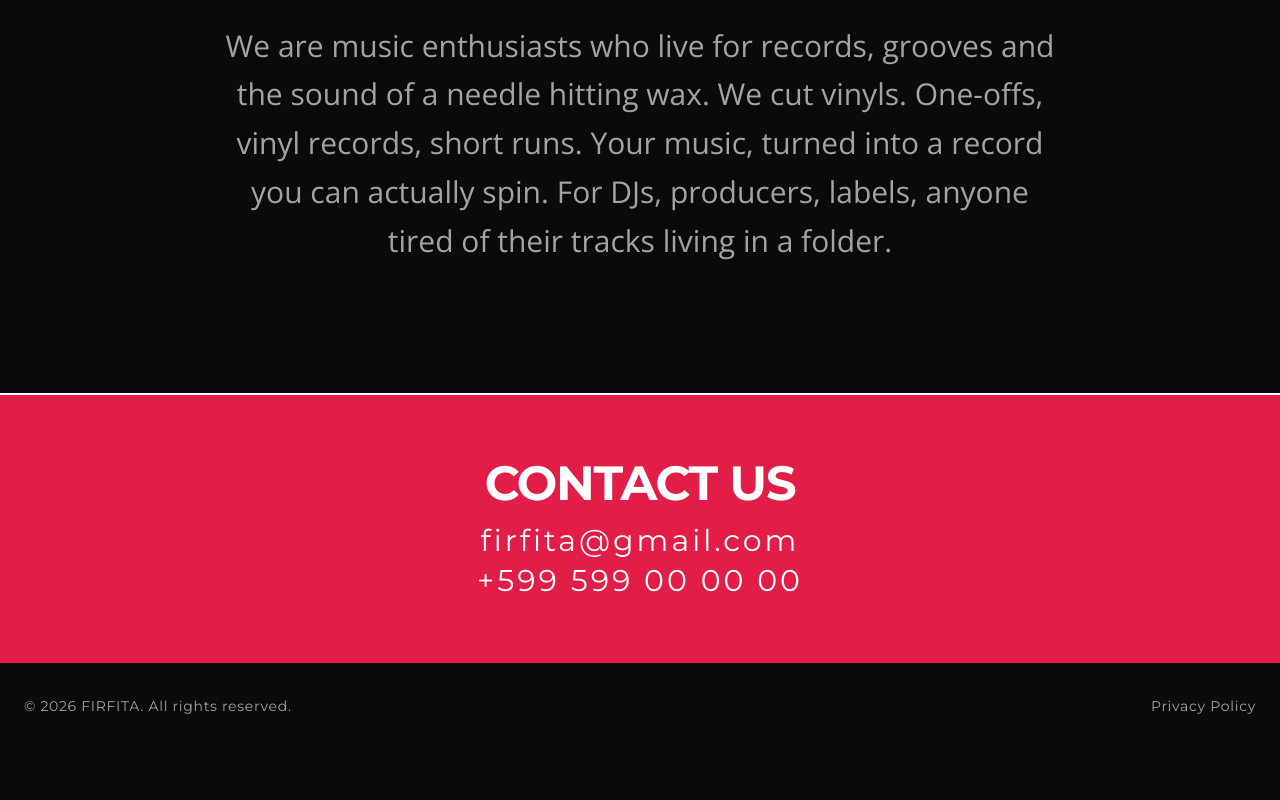
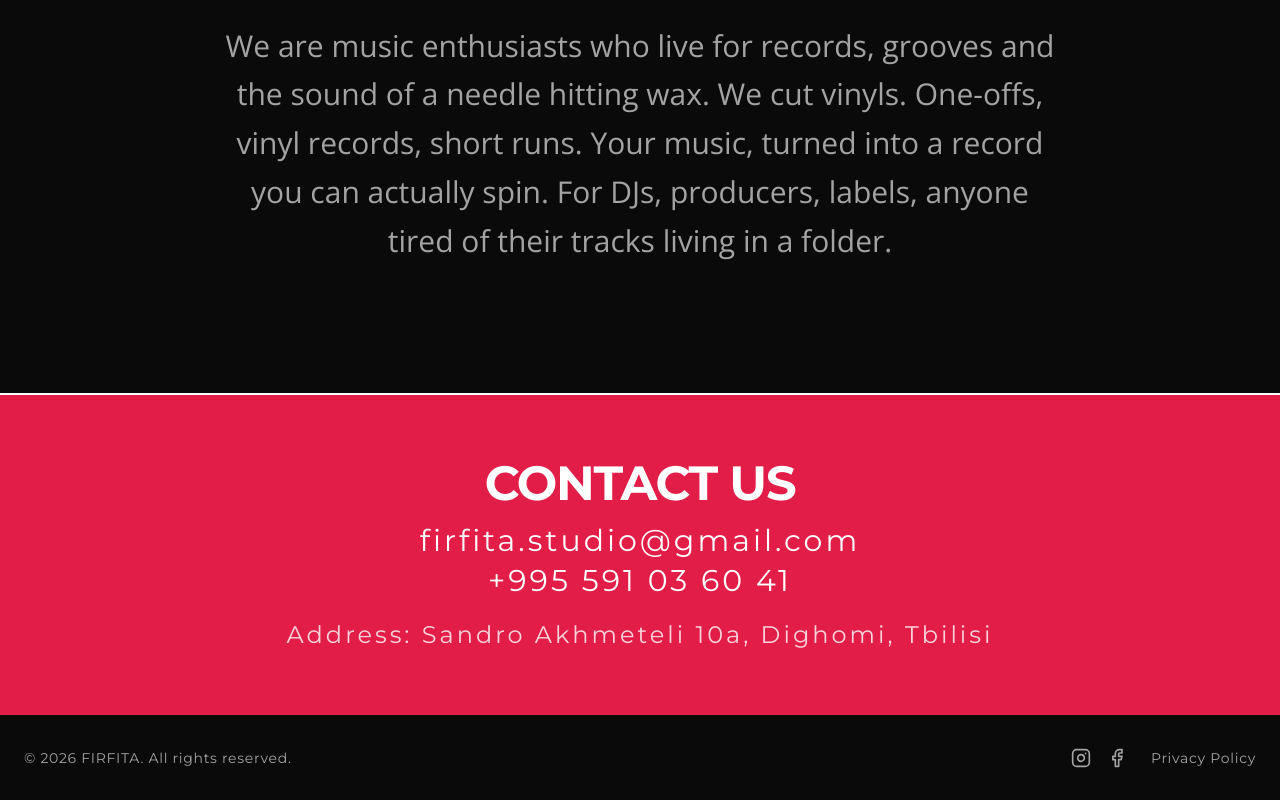
Before and after one commit to QA-fukumachi/firfita-nextjs, a Next.js app: page /en in a window 1280 px wide. Shown: the part 2783-3583 px from the top of the page. Before the commit the page ends 3531 px from the top, so only its background shows below. Built offline with nearby package versions, Linux system fonts and the light colour scheme.

Commit message:
feat: update contact information and add social media links to footer

```diff
--- a/app/[locale]/page.tsx
+++ b/app/[locale]/page.tsx
@@ -196,6 +196,7 @@ export default function Home() {
         <div className="flex flex-col gap-1 font-display text-xl md:text-2xl lg:text-3xl tracking-widest break-words">
           <a href={`mailto:${t('contact.email')}`} className="hover:opacity-80 transition-opacity">{t('contact.email')}</a>
           <a href={`tel:${t('contact.phone')}`} className="hover:opacity-80 transition-opacity">{t('contact.phone')}</a>
+          <span className="text-lg md:text-xl lg:text-2xl mt-4 opacity-80">{t('contact.address')}</span>
         </div>
       </section>
 
--- a/messages/en.json
+++ b/messages/en.json
@@ -47,8 +47,9 @@
     },
     "contact": {
       "title": "CONTACT US",
-      "email": "firfita@gmail.com",
-      "phone": "+599 599 00 00 00"
+      "email": "firfita.studio@gmail.com",
+      "phone": "+995 591 03 60 41",
+      "address": "Address: Sandro Akhmeteli 10a, Dighomi, Tbilisi"
     }
   },
   "Order": {
@@ -121,9 +122,9 @@
   },
   "Contact": {
     "title": "GET IN TOUCH",
-    "email": "firfita@gmail.com",
-    "phone": "+995 599 00 00 00",
-    "address": "Tbilisi, Georgia"
+    "email": "firfita.studio@gmail.com",
+    "phone": "+995 591 03 60 41",
+    "address": "Address: Sandro Akhmeteli 10a, Dighomi, Tbilisi"
   },
   "Pricing": {
     "title": "PRICING",
--- a/messages/ka.json
+++ b/messages/ka.json
@@ -47,8 +47,9 @@
     },
     "contact": {
       "title": "კონტაქტი",
-      "email": "firfita@gmail.com",
-      "phone": "+599 599 00 00 00"
+      "email": "firfita.studio@gmail.com",
+      "phone": "+995 591 03 60 41",
+      "address": "მისამართი: სანდრო ახმეტელის 10ა, დიღომი, თბილისი."
     }
   },
   "Order": {
@@ -123,7 +124,7 @@
     "title": "კონტაქტი",
     "email": "firfita@gmail.com",
     "phone": "+995 599 00 00 00",
-    "address": "თბილისი, საქართველო"
+    "address": "მისამართი: სანდრო ახმეტელის 10ა, დიღომი, თბილისი."
   },
   "Pricing": {
     "title": "ფასები",
--- a/src/components/layout/Footer.tsx
+++ b/src/components/layout/Footer.tsx
@@ -2,9 +2,18 @@ export function Footer() {
   const year = new Date().getFullYear();
 
   return (
-    <footer className="w-full py-8 px-6 flex items-center justify-between border-t border-surface/50 text-sm text-muted font-display tracking-wider mt-auto">
+    <footer className="w-full py-8 px-6 flex flex-col md:flex-row items-center justify-between border-t border-surface/50 text-sm text-muted font-display tracking-wider mt-auto gap-4 md:gap-0">
       <div>© {year} FIRFITA. All rights reserved.</div>
-      <div className="flex gap-6">
+
+      <div className="flex gap-6 items-center">
+        <div className="flex gap-4">
+          <a href="https://www.instagram.com/__firfita?igsh=MThpcmcwb29mNTlkaw==" target="_blank" rel="noopener noreferrer" className="hover:text-white transition-colors">
+            <svg xmlns="http://www.w3.org/2000/svg" width="20" height="20" viewBox="0 0 24 24" fill="none" stroke="currentColor" strokeWidth="2" strokeLinecap="round" strokeLinejoin="round" className="lucide lucide-instagram"><rect width="20" height="20" x="2" y="2" rx="5" ry="5"/><path d="M16 11.37A4 4 0 1 1 12.63 8 4 4 0 0 1 16 11.37z"/><line x1="17.5" x2="17.51" y1="6.5" y2="6.5"/></svg>
+          </a>
+          <a href="https://www.facebook.com/profile.php?id=61579155432767" target="_blank" rel="noopener noreferrer" className="hover:text-white transition-colors">
+            <svg xmlns="http://www.w3.org/2000/svg" width="20" height="20" viewBox="0 0 24 24" fill="none" stroke="currentColor" strokeWidth="2" strokeLinecap="round" strokeLinejoin="round" className="lucide lucide-facebook"><path d="M18 2h-3a5 5 0 0 0-5 5v3H7v4h3v8h4v-8h3l1-4h-4V7a1 1 0 0 1 1-1h3z"/></svg>
+          </a>
+        </div>
         <a href="/privacy" className="hover:text-white transition-colors">Privacy Policy</a>
       </div>
     </footer>
```
